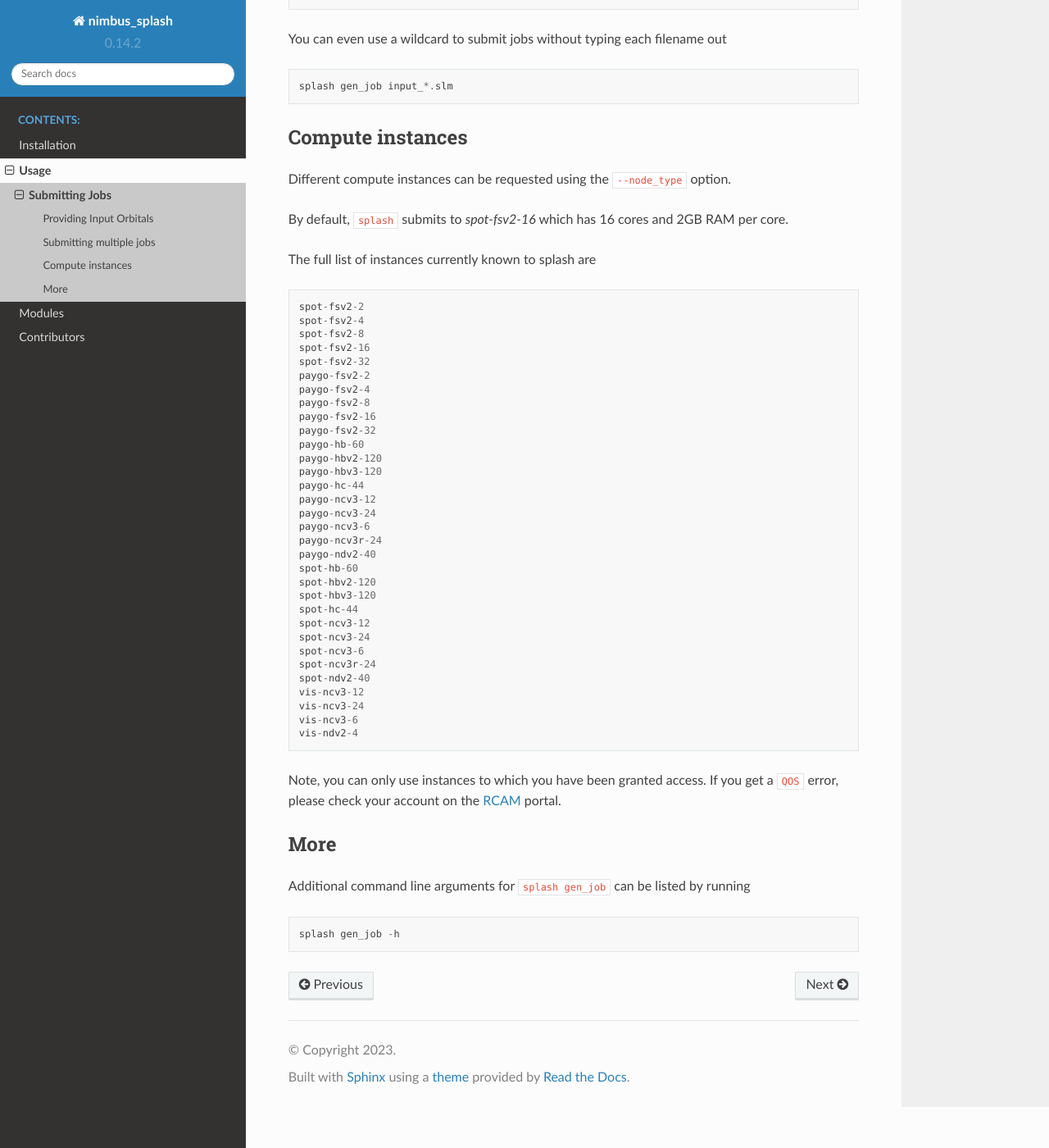
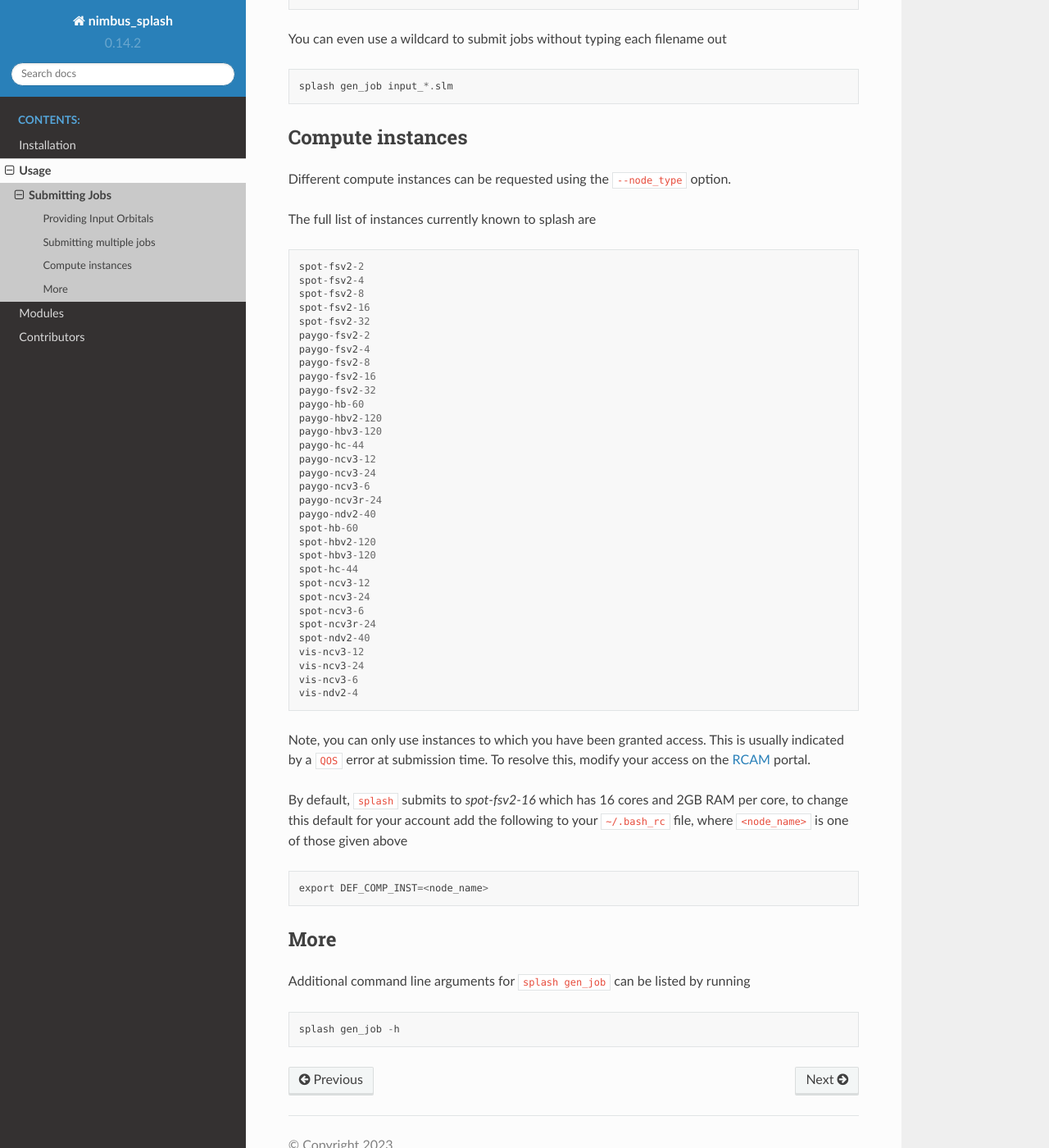
Before and after one commit to JonKragskow/nimbus_splash, a Sphinx documentation site: the page built from docs/source/usage/submission.rst, in a window 1280 px wide and 1400 px high, scrolled down 2052 px. Shown: the whole window at 82% size. Built offline with Sphinx 7.4.7 and the Read the Docs theme 2.0.0, drawn with Linux system fonts in a browser that asks for light colours.

Commit message:
docs: add default node env_var specification

```diff
--- a/docs/source/usage/submission.rst
+++ b/docs/source/usage/submission.rst
@@ -132,7 +130,13 @@ The full list of instances currently known to splash are ::
     vis-ndv2-4
 
 Note, you can only use instances to which you have been granted access.
-If you get a ``QOS`` error, please check your account on the `RCAM <https://rcam.bath.ac.uk/>`_ portal.
+This is usually indicated by a ``QOS`` error at submission time. To resolve this, modify your access
+on the `RCAM <https://rcam.bath.ac.uk/>`_ portal.
+
+By default, ``splash`` submits to `spot-fsv2-16` which has 16 cores and 2GB RAM per core, to change this default for your account
+add the following to your ``~/.bash_rc`` file, where ``<node_name>`` is one of those given above ::
+
+    export DEF_COMP_INST=<node_name>
 
 More
 ----
```
Also changed, not shown: other parts of docs/source/usage/submission.rst (+0 -2 lines).
